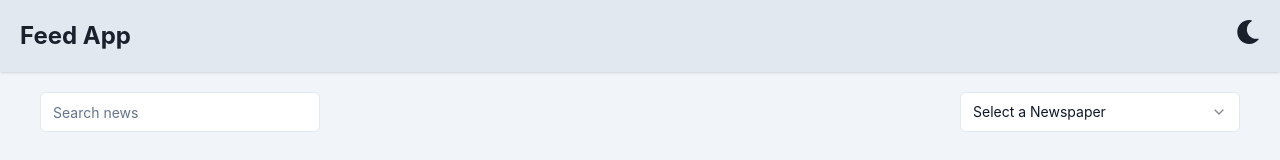
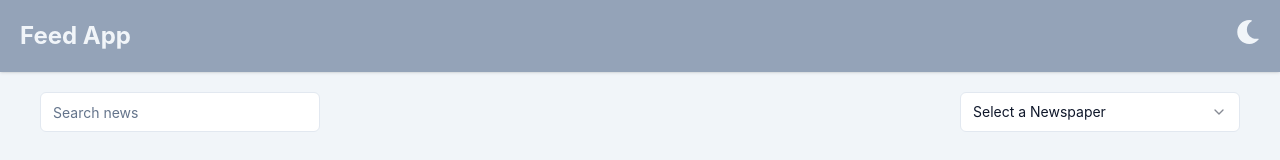
Before and after one commit to mhmodfrmwi/News-Feed, a React (Vite) app: page / in a window 1280 px wide. Shown: the top 160 px of the page. Built offline with nearby package versions, Linux system fonts and the light colour scheme; data requests are answered from the project's data file.

Commit message:
color fix

```diff
--- a/src/components-2/Logo.jsx
+++ b/src/components-2/Logo.jsx
@@ -13,7 +13,7 @@ const Logo = () => {
     setTheme((prevTheme) => (prevTheme === "light" ? "dark" : "light"));
   };
   return (
-    <div className="flex bg-slate-200 dark:bg-sky-950 p-5 shadow justify-between top-0 sticky max-[426px]:gap-2">
+    <div className="flex bg-slate-400 text-slate-100 dark:bg-sky-950 p-5 shadow justify-between top-0 sticky max-[426px]:gap-2">
       <Link to={"/"} className="text-centre text-2xl font-bold">
         Feed App
       </Link>
@@ -42,7 +42,7 @@ const Logo = () => {
           >
             <path d="M12 2.25a.75.75 0 01.75.75v2.25a.75.75 0 01-1.5 0V3a.75.75 0 01.75-.75zM7.5 12a4.5 4.5 0 119 0 4.5 4.5 0 01-9 0zM18.894 6.166a.75.75 0 00-1.06-1.06l-1.591 1.59a.75.75 0 101.06 1.061l1.591-1.59zM21.75 12a.75.75 0 01-.75.75h-2.25a.75.75 0 010-1.5H21a.75.75 0 01.75.75zM17.834 18.894a.75.75 0 001.06-1.06l-1.59-1.591a.75.75 0 10-1.061 1.06l1.59 1.591zM12 18a.75.75 0 01.75.75V21a.75.75 0 01-1.5 0v-2.25A.75.75 0 0112 18zM7.758 17.303a.75.75 0 00-1.061-1.06l-1.591 1.59a.75.75 0 001.06 1.061l1.591-1.59zM6 12a.75.75 0 01-.75.75H3a.75.75 0 010-1.5h2.25A.75.75 0 016 12zM6.697 7.757a.75.75 0 001.06-1.06l-1.59-1.591a.75.75 0 00-1.061 1.06l1.59 1.591z"></path>
           </svg>
-        )}{" "}
+        )}
       </div>
     </div>
   );
--- a/src/components/ui/card.jsx
+++ b/src/components/ui/card.jsx
@@ -6,7 +6,7 @@ const Card = React.forwardRef(({ className, ...props }, ref) => (
   <div
     ref={ref}
     className={cn(
-      "rounded-lg border-0 bg-slate-200 text-card-foreground shadow-sm dark:bg-sky-950",
+      "rounded-lg border-0 bg-slate-300 text-card-foreground shadow-sm dark:bg-sky-950",
       className
     )}
     {...props}
```
